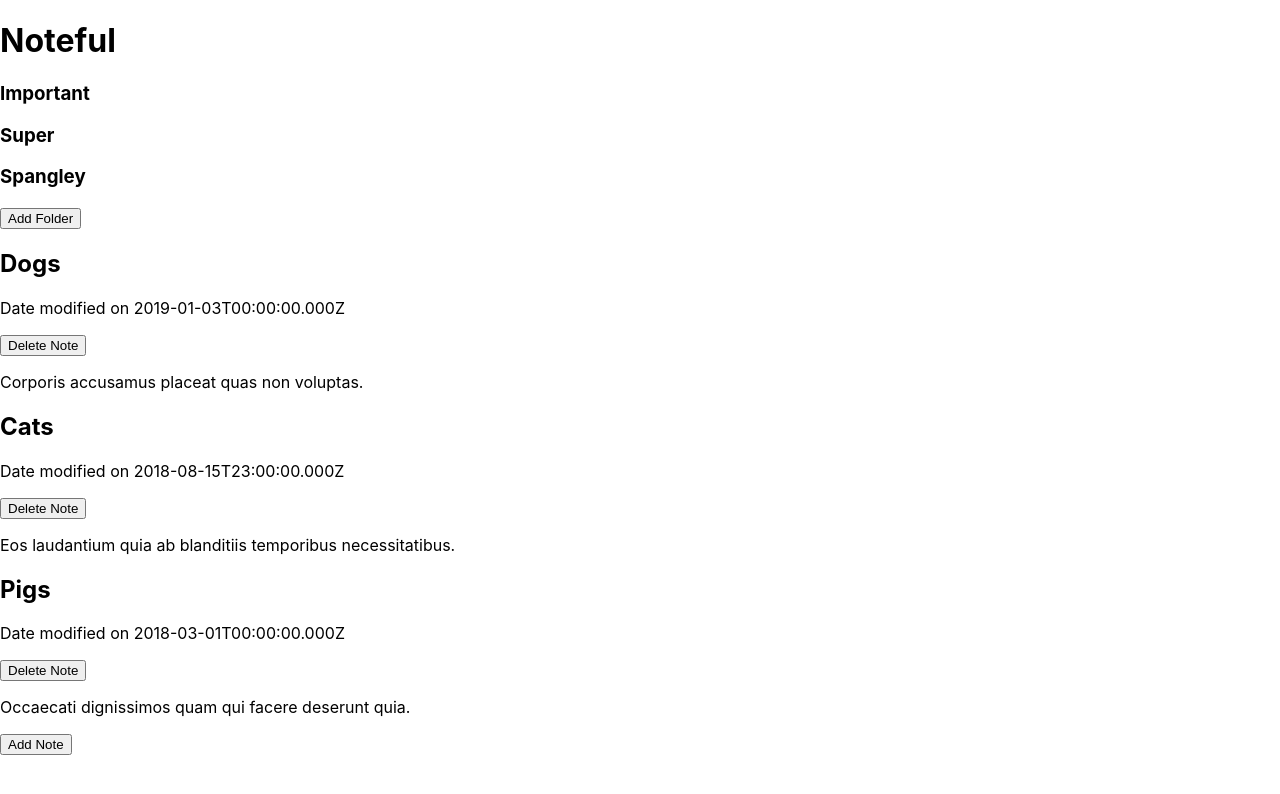
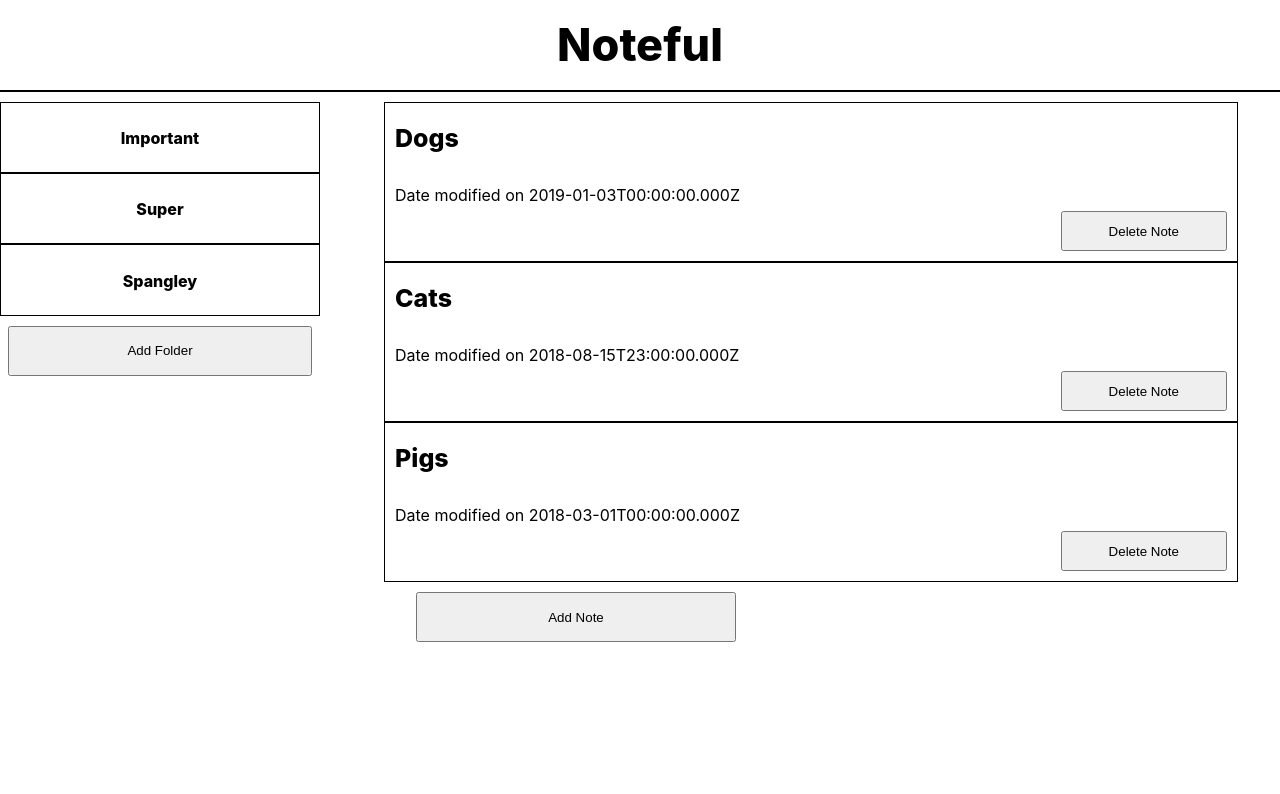
Before and after one commit to thinkful-ei-orka/noteful-jono-ryan, a React (Create React App) app: page / in a window 1280 px wide. Shown: the top 794 px of the page. Built offline with nearby package versions, Linux system fonts and the light colour scheme; the HTML template or start-up script is replaced by a standard one.

Commit message:
need to format date

```diff
--- a/package.json
+++ b/package.json
@@ -6,6 +6,7 @@
     "@testing-library/jest-dom": "^4.2.4",
     "@testing-library/react": "^9.5.0",
     "@testing-library/user-event": "^7.2.1",
+    "date-fns": "^2.14.0",
     "dom": "0.0.3",
     "react": "^16.13.1",
     "react-dom": "^16.13.1",
--- a/src/App.js
+++ b/src/App.js
@@ -1,8 +1,9 @@
 import React from 'react';
 import Header from './Header';
-import Main from './Main'
+import Main from './Main/Main'
 import { Route } from 'react-router-dom'
-import Sidebar from './Sidebar';
+import Sidebar from './Sidebar/Sidebar';
+import GoBack from './Sidebar/GoBack'
 
 class App extends React.Component {
   state= {
@@ -55,20 +56,34 @@ class App extends React.Component {
         <Route path ='/' exact render={(routerProps) =>
         <Sidebar folders={this.state.folders} />
         }/>
+
         <Route path ='/folder/:folderId' render={(routerProps) =>
         <Sidebar folders={this.state.folders} />
         }/>
-      <Route path ='/note/:noteId'/>
+
+        <Route path ='/note/:noteId' render={(routerProps) => {
+        console.log(routerProps)
+        let note = this.state.notes.find(note => note.id ===  routerProps.match.params.noteId)
+        let folder = this.state.folders.find(folder => folder.id === note.folderId)
+        return <GoBack folderName={folder.name}/>
+        }}/>
       </div>
+
+
       <div className="main-router">
         <Route path='/' exact render={(routerProps) =>
         <Main notes={this.state.notes}/>
         }/>
+
         <Route path='/folder/:folderId' render={(routerProps) =>{
           console.log(routerProps.match.params.folderId)
           return <Main notes={this.state.notes.filter(note=> note.folderId === routerProps.match.params.folderId)}/>
         }}/>
-      <Route path='/note/:noteId'/>
+
+        <Route path='/note/:noteId' render={(routerProps) =>
+        <Main showDescription={true} notes={this.state.notes.filter(note => note.id ===  routerProps.match.params.noteId)}/>
+        }/>
+
       </div>
 
     </main>
--- a/src/Header.js
+++ b/src/Header.js
@@ -1,9 +1,10 @@
 import React from 'react';
+import { NavLink } from 'react-router-dom';
 
 export default function Header(props) {
     return(
         <header>
-            <h1>Noteful</h1>
+            <NavLink className='navlink' to='/'>Noteful</NavLink>
         </header>
     )
 }
--- a/src/Main.js
+++ b/src/Main/Main.js
@@ -1,5 +1,5 @@
 import React from 'react';
-import Sidebar from './Sidebar';
+// import Sidebar from '../Sidebar/Sidebar';
 import Note from './Note';
 
 
@@ -7,7 +7,7 @@ import Note from './Note';
 export default function MainRoute(props) {
     return(
         <section className="main">
-            <Note notes={props.notes}/>
+            <Note showDescription={props.showDescription} notes={props.notes}/>
         </section>
 
     )
--- /dev/null
+++ b/src/Main/Note.js
@@ -0,0 +1,21 @@
+import React from 'react';
+import { NavLink } from 'react-router-dom';
+// import { format } from 'date-fns'
+
+export default function Note(props) {
+    return(
+        <section>
+            {props.notes.map(note =>
+            <div className='noteItem' key={note.id} >
+            <NavLink className='navlink note-name' to={'/note/' + note.id}>{note.name}</NavLink>
+            <p className='date'>{`Date modified on ${note.modified}`}</p>
+            <button className='delete-note'>Delete Note</button>
+            {props.showDescription ? (<p>{note.content}</p>): ''}
+            </div>
+
+            )}
+            <button className="Add-note">Add Note</button>
+
+        </section>
+    )
+}
--- a/src/Note.js
+++ /dev/null
@@ -1,19 +0,0 @@
-import React from 'react';
-
-export default function Note(props) {
-    return(
-        <section>
-            {props.notes.map(note =>
-            <div id={note.id} folderId={note.folderId}>
-            <h2>{note.name}</h2>
-            <p>{`Date modified on ${note.modified}`}</p>
-            <button>Delete Note</button>
-            <p>{note.content}</p>
-            </div>
-
-            )}
-            <button className="Add">Add Note</button>
-
-        </section>
-    )
-}
--- a/src/FolderList.js
+++ b/src/Sidebar/FolderList.js
@@ -1,13 +1,14 @@
 import React from 'react';
-import Note from './Note';
+import { NavLink } from 'react-router-dom';
+// import Note from '../Main/Note';
 
 export default function FolderList(props) {
     //We need only the notes that match the selected folder. Use filter.
     return(
         <section className="folder-list">
         {props.folders.map(folder=>
-            <div id={folder.id}>
-                <h3>{folder.name}</h3>
+            <div className='folder' key={folder.id}>
+                <NavLink className='navlink' to={'/folder/' + folder.id} >{folder.name}</NavLink>
             </div>
             )}
         </section>
--- /dev/null
+++ b/src/Sidebar/GoBack.js
@@ -0,0 +1,12 @@
+import React from 'react';
+
+
+export default function GoBack(props) {
+    // console.log(props.folder[0].name)
+    return (
+        <div>
+            <button>Go back!</button>
+            <h2>{props.folderName}</h2>
+        </div>
+    )
+}
--- a/src/Sidebar.js
+++ b/src/Sidebar/Sidebar.js
@@ -1,12 +1,11 @@
 import React from 'react';
 import FolderList from './FolderList';
-import { Route } from 'react-router-dom';
 
 export default function Sidebar(props) {
     return(
         <section className="sidebar">
             <FolderList folders={props.folders}/>
-            <button>Add Folder</button>
+            <button className='Add-folder'>Add Folder</button>
 
         </section>
     )
--- a/src/index.css
+++ b/src/index.css
@@ -5,9 +5,71 @@ body {
     sans-serif;
   -webkit-font-smoothing: antialiased;
   -moz-osx-font-smoothing: grayscale;
+  text-align: center;
+  line-height: 2;
 }
 
 code {
   font-family: source-code-pro, Menlo, Monaco, Consolas, 'Courier New',
     monospace;
 }
+
+header {
+  border-bottom: 2px solid black;
+  margin-bottom: 10px;
+  font-size: 45px
+
+}
+
+.navlink {
+  text-decoration: none;
+  font-weight: 800;
+  color: black;
+}
+
+.note-name {
+  font-size: 25px;
+}
+
+.Add-note {
+  height: 50px;
+  width: 25%;
+  margin-top: 10px;
+  margin-right: 10%;
+}
+
+.noteItem {
+  text-align: left;
+  padding: 10px;
+  border: 1px solid black;
+  width: 65%;
+  margin-left: 30%;
+  height: fit-content;
+}
+
+.date{
+  margin-bottom: 0;
+}
+
+.delete-note{
+  margin-left: 80%;
+  height: 40px;
+  width: 20%;
+}
+
+.sidebar-router {
+  float: left;
+  width: 25%;
+}
+
+.folder {
+  border: 1px solid black;
+  height: 50px;
+  padding-top: 6%;
+}
+
+.Add-folder {
+  width: 95%;
+  height: 50px;
+  margin-top: 10px;
+}
```
Also changed, not shown: src/NotePage.js (deleted, +0 -10 lines), 1 other file (tests, documents, lock files or other folders). Lines whose indentation alone changed are shown as unchanged.
